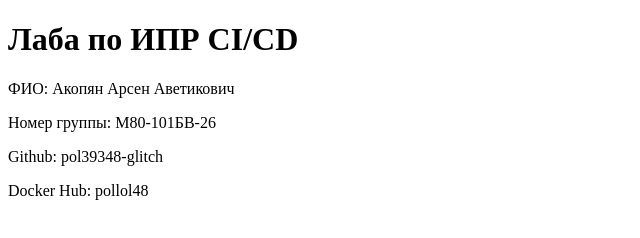
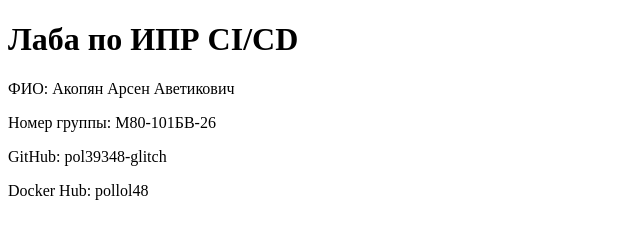
Before and after one commit to pol39348-glitch/pol39348-glitch--ci-cd-lab, a plain HTML site: page index.html in a window 1280 px wide. Shown: the full height of the page, 0-640 px from the left. Drawn offline with Linux system fonts and the light colour scheme.

Commit message:
Fix page check

```diff
--- a/index.html
+++ b/index.html
@@ -8,7 +8,7 @@
     <h1>Лаба по ИПР CI/CD</h1>
     <p>ФИО: Акопян Арсен Аветикович</p>
 	<p>Номер группы: М80-101БВ-26</p>
-    <p>Github: pol39348-glitch</p>
+    <p>GitHub: pol39348-glitch</p>
     <p>Docker Hub: pollol48</p>
   </body>
 </html>
```
